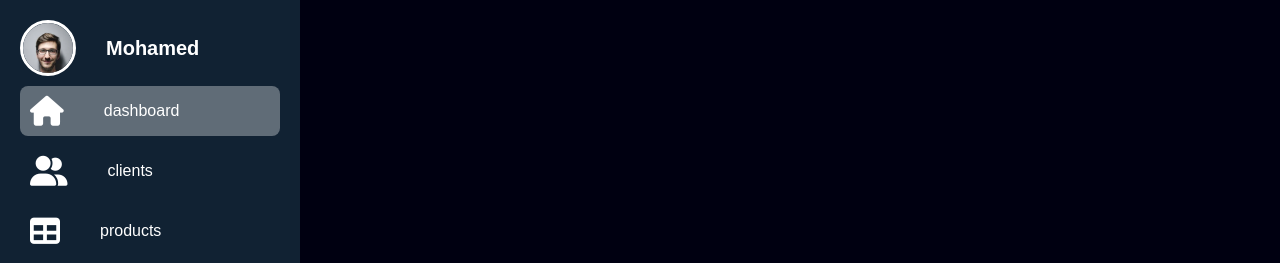
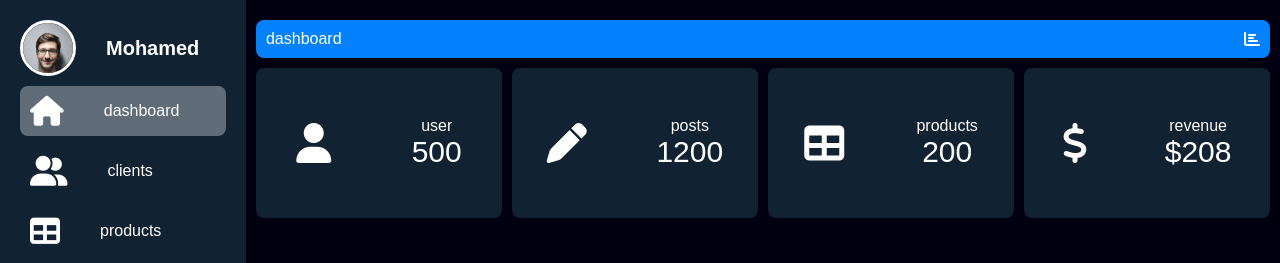
Before and after one commit to MohamedKhamisMostafa/responsive-dashboard, a plain HTML site: page index.html in a window 1280 px wide. Shown: the top 263 px of the page. Drawn offline with Linux system fonts and the light colour scheme.

Commit message:
add dashboard section

```diff
--- a/index.html
+++ b/index.html
@@ -3,6 +3,7 @@
 <head>
     <meta charset="UTF-8">
     <meta name="viewport" content="width=device-width, initial-scale=1.0">
+    <meta http-equiv="refresh" content="2">
     <link rel="stylesheet" href="https://cdnjs.cloudflare.com/ajax/libs/font-awesome/6.4.0/css/all.min.css">
     <link rel="stylesheet" href="style.css">
     <title>Dashboard</title>
@@ -70,5 +71,46 @@
 
     </div>
     <!-- end menu section -->
+    <!-- start content section -->
+    <div class="content">
+        <!-- start dashboard section -->
+        <div class="title-info">
+            <p>dashboard</p>
+            <i class="fas fa-chart-bar"></i>
+        </div>
+        <div class="data-info">
+            <div class="box">
+                <i class="fas fa-user"></i>
+                <div class="data">
+                    <p>user</p>
+                    <span>500</span>
+                </div>
+            </div>
+            <div class="box">
+                <i class="fas fa-pen"></i>
+                <div class="data">
+                    <p>posts</p>
+                    <span>1200</span>
+                </div>
+            </div>
+            <div class="box">
+                <i class="fas fa-table"></i>
+                <div class="data">
+                    <p>products</p>
+                    <span>200</span>
+                </div>
+            </div>
+            <div class="box">
+                <i class="fas fa-dollar"></i>
+                <div class="data">
+                    <p>revenue</p>
+                    <span>$208</span>
+                </div>
+            </div>
+
+        </div>
+         <!-- end dashboard section -->
+    </div>
+    <!-- end content section -->
 </body>
 </html>
--- a/style.css
+++ b/style.css
@@ -6,6 +6,7 @@
 }
 body{
     background-color: #001;
+    display: flex;
 }
 .img-box{
     width: 50px;
@@ -56,7 +57,7 @@ ul li a{
     gap: 40px;
     transition: .5s;
 }
-ul li a:hover , .active{
+ul li a:hover , .active, .data-info .box:hover{
     background-color: #ffffff55;
 }
 .log-out{
@@ -70,3 +71,42 @@ ul li a:hover , .active{
 ul li a i{
     font-size: 30px;
 }
+.content{
+    width: 100%;
+    margin: 10px;
+}
+.title-info{
+    display: flex;
+    align-items: center;
+    justify-content: space-between;
+    background-color: #0481ff;
+    padding: 10px;
+    margin: 10px 0;
+    border-radius: 8px;
+}
+.data-info{
+    display: flex;
+    align-items: center;
+    justify-content: space-between;
+    flex-wrap: wrap;
+    gap: 10px;
+}
+.data-info .box{
+    background-color: #123;
+    height: 150px;
+    flex-basis: 150px;
+    flex-grow: 1;
+    border-radius: 8px;
+    display: flex;
+    align-items: center;
+    justify-content: space-around;
+}
+.data-info .box i{
+    font-size: 40px;
+}
+.data-info .box .data{
+    text-align: center;
+}
+.data-info .box .data span{
+    font-size: 30px;
+}
```
